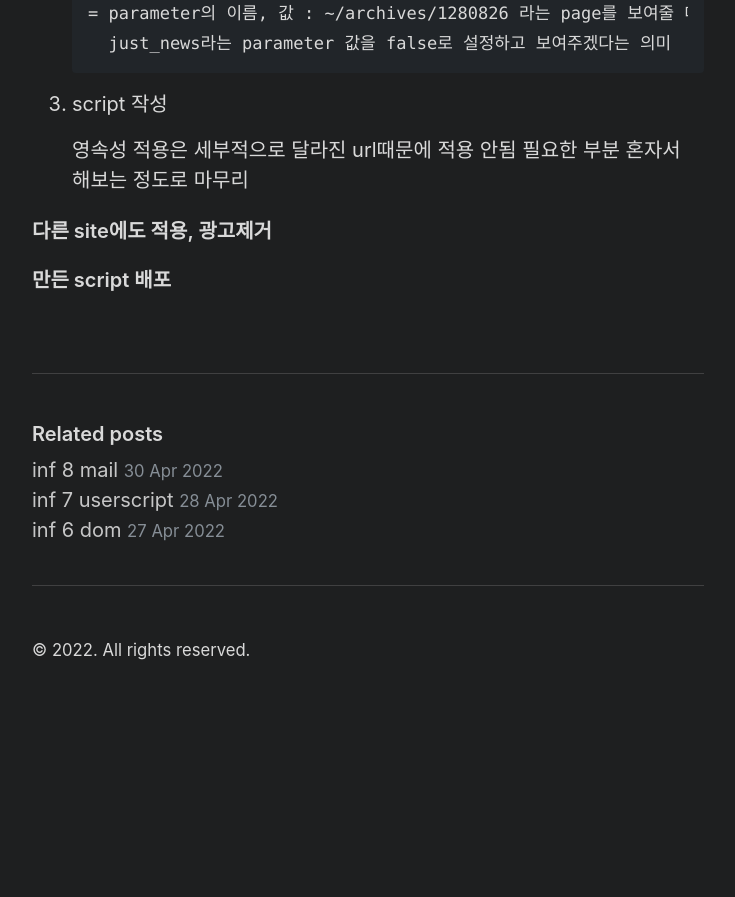
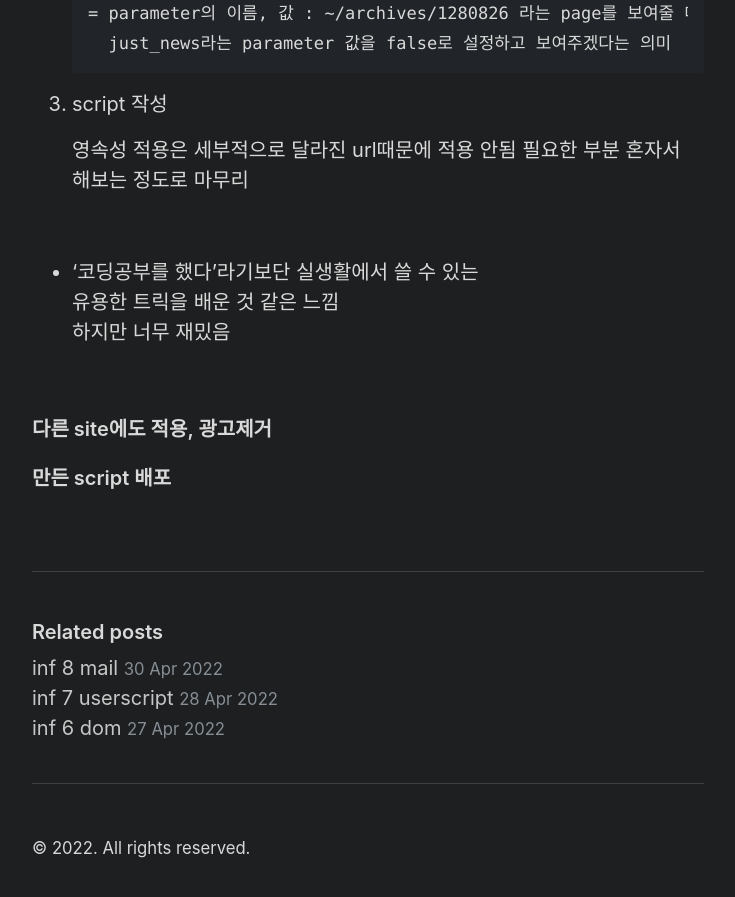
Before and after one commit to Dev-Dotoli/dev-dotoli.github.com, a Jekyll site: the page built from _posts/2022-05-01-inf-9.md, in a window 1280 px wide and 900 px high, scrolled down 5004 px. Shown: the top 897 px of the window, without its empty margins (272-1007 px from the left). Built offline with Jekyll 4.4.1, drawn with Linux system fonts in a browser that asks for light colours; before the commit the page ends 5716 px from its top, so only the background shows below that.

Commit message:
Docs: add contents

```diff
--- a/_posts/2022-05-01-inf-9.md
+++ b/_posts/2022-05-01-inf-9.md
@@ -205,6 +205,14 @@ demo5.html
    영속성 적용은 세부적으로 달라진 url때문에 적용 안됨
    필요한 부분 혼자서 해보는 정도로 마무리
 
+<br>
+
+- '코딩공부를 했다'라기보단 실생활에서 쓸 수 있는<br>
+  유용한 트릭을 배운 것 같은 느낌<br>
+  하지만 너무 재밌음
+
+  <br>
+
 ### 다른 site에도 적용, 광고제거
 
 ### 만든 script 배포
```
